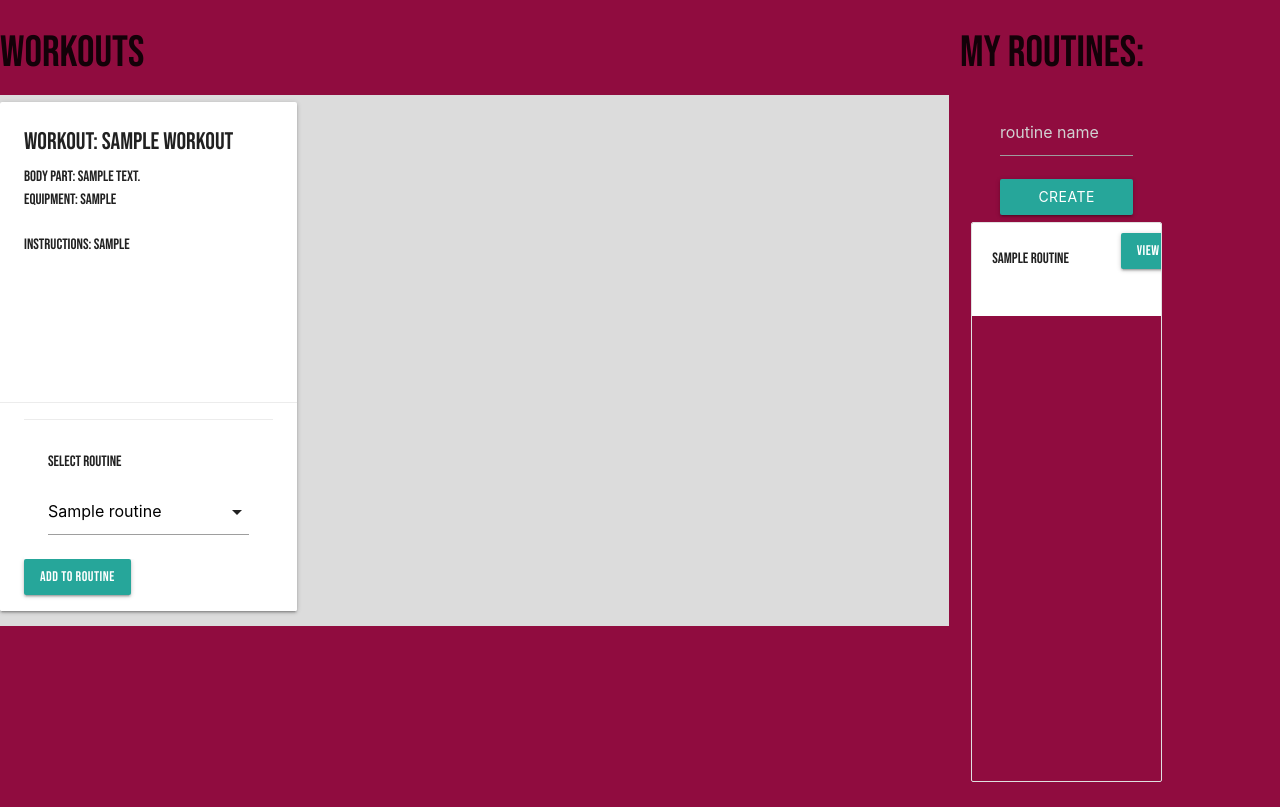
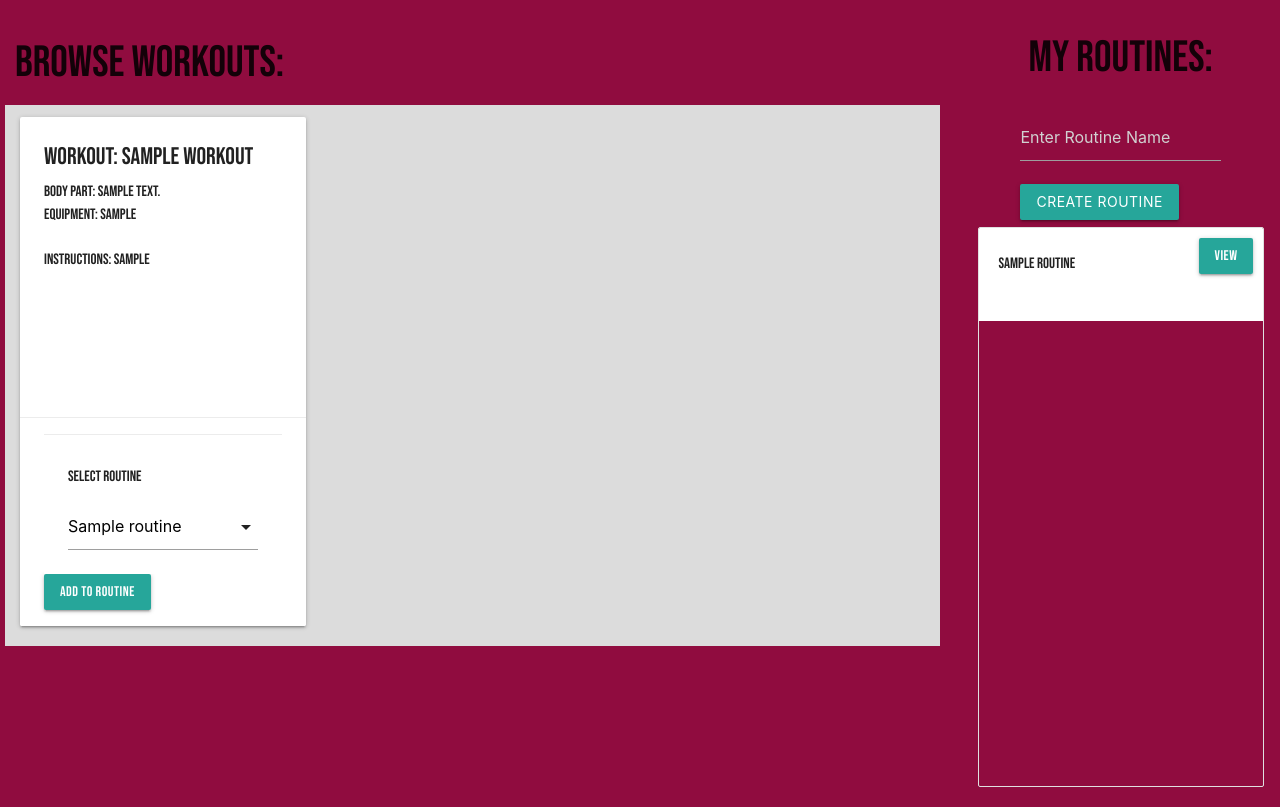
Before and after one commit to Neya1306/Workout-Remixer, a Flask app: page / in a window 1280 px wide. Before the commit the page ends 782 px from the top, so only its background shows below. Run offline with Flask 3, Linux system fonts and the light colour scheme; tables that the repository leaves empty hold one stand-in row (values such as "Sample post").

Commit message:
Update index.html
Made some visual improvements

```diff
--- a/App/templates/index.html
+++ b/App/templates/index.html
@@ -5,22 +5,12 @@
 {{ super() }}
 {% endblock %}
 
-<nav class="nav-extended purple" style="margin-bottom:10px">
-  <div class="nav-wrapper">
-    <ul id="nav-mobile" class="right hide-on-med-and-down">
-      <img src="just work it graphic.png">
-      <a href="#" style="font-size=1.5em" class="brand-logo left">Welcome,{{current_user.username}} </a>
 
-      <h1>Just Work It</h1>
-      <li><a href="/logout">Logout</a></li>
-    </ul>
-  </div>
-</nav>
 {% block content %}
-<main class="row" style="margin-left: 0; margin-right: 0;">
-  <section class="col s12 m9" style="overflow-y: scroll; padding: 0;">
-    <h3>Workouts</h3>
-    <div class="row" style="width: 100%; background-color:gainsboro;">
+<main class="row" style="margin-left:5px; margin-right: 0;">
+  <section class="col s12 m9" style="overflow-y:auto; padding: 10px;">
+    <h3>Browse Workouts:</h3>
+    <div class="row" style="width: 100%; background-color:gainsboro;padding: 5px;">
       {% for workout in workouts %}
       <article class="col s12 m4">
         <div class="card">
@@ -47,18 +37,18 @@
       {%endfor%}
     </div>
   </section>
-  <section class="col s12 m3" style="padding: 0;">
-    <h3>My Routines:</h3>
-    <div class="col s12 m9 l8">
+  <section class="col s12 m3" style="padding:5px;">
+    <h3 style="text-align: center;">My Routines:</h3>
+    <div class="col s12 m9 l8" style="min-width:100%;">
       <div class="container" Name="form-container">
         <form name="create-routine" action="/createroutine" method="POST">
           <div class="input-field">
-            <input name="name" type="text" placeholder="routine name">
+            <input name="name" type="text" placeholder="Enter Routine Name">
           </div>
           <button class="btn waves-effect waves-light" type="submit">Create Routine</button>
         </form>
       </div>
-      <ul class="collection" style="overflow-y: scroll; height:70vh;">
+      <ul class="collection" style="overflow-y:auto; height:70vh;">
         {% for routine in routines %}
         <li class="collection-item">
           <div class="row">
```
